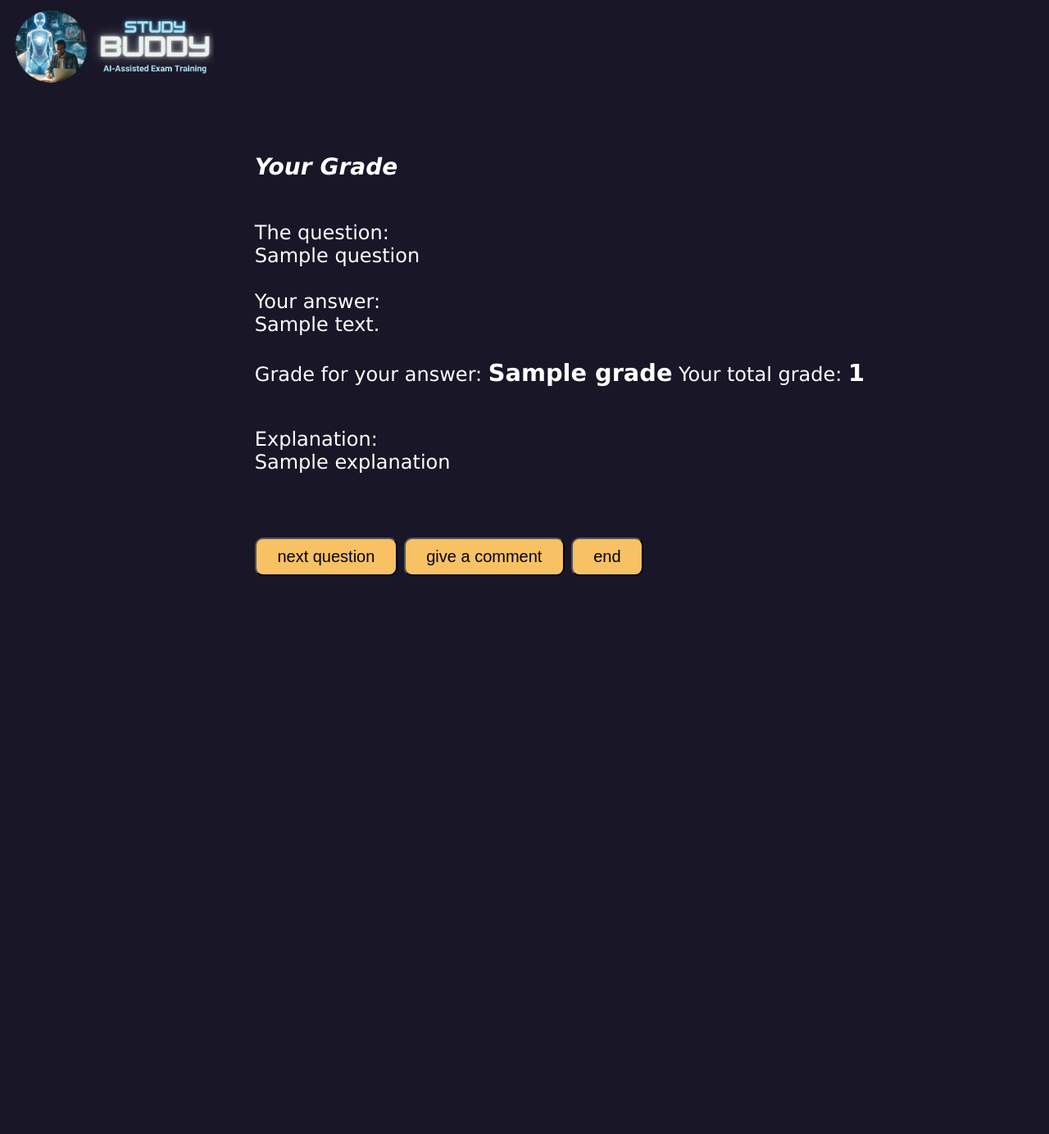
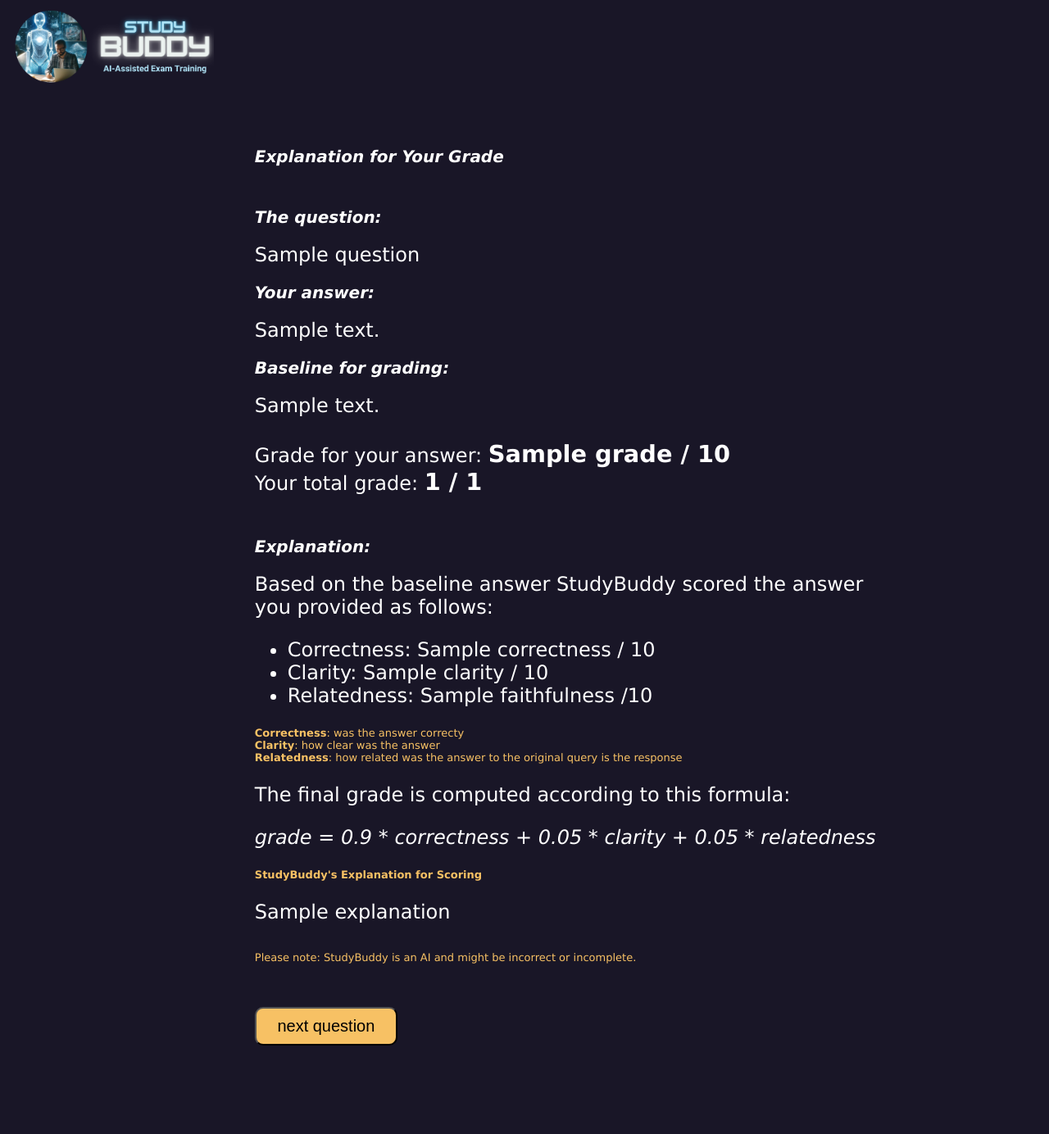
Before and after one commit to ud13/StudyBuddy, a Flask app: template templates/explain.html in a window 1280 px wide. Shown: the whole page at 82% size. Before the commit the page ends 703 px from the top, so only its background shows below. Run offline with Flask 3, Linux system fonts and the light colour scheme; the template is opened without the code that fills it: most values are stand-ins (such as "Sample title", 1, 10 or a date in 2020).

```diff
--- a/app.py
+++ b/app.py
@@ -47,9 +47,11 @@ def prepare_index():
         session['question'] = question
         session['model_answer'] = model_answer
         session['filepath'] = filepath
-
+        print("")
         print(f'*** question={question}')
+        print("")
         print(f'*** model_answer={model_answer}')
+        print("")
         answer = ''
         session['answer'] = answer
         return render_template('question.html', question=question, answer=answer, topic=topic )
@@ -73,6 +75,11 @@ def chat():
     clarity = json_response['clarity']
     faithfulness = json_response['faithfulness']
     correctness = json_response['correctness']
+
+    session['clarity'] = clarity
+    session['faithfulness'] = faithfulness
+    session['correctness'] = correctness
+    session['explanation'] = json_response['explanation']
 
     grade = 0.9 * correctness + 0.05 * clarity + 0.05 * faithfulness
 
@@ -133,12 +140,22 @@ def decide_next_step():
         grade = session['grade']
         total_grade = session['total_grade']
         explanation = 'my explanation' #tbd generieren
+        model_answer = session['model_answer']
+        clarity = session['clarity']
+        faithfulness = session['faithfulness']
+        correctness = session['correctness']
+        explanation = session['explanation']
         return render_template('explain.html',
                                question=question,
                                answer=answer,
-                               grade=grade,
-                               total_grade=total_grade,
-                               explanation=explanation)
+                               grade=round(grade,2),
+                               total_grade=round(total_grade,2),
+                               explanation=explanation,
+                               model_answer=model_answer,
+                               clarity=round(clarity,2),
+                               faithfulness=round(faithfulness,2),
+                               correctness=round(correctness,2),
+                               )
 
     elif request.form.get('button_action') == 'history':
         # Code to handle the "Delete" actio
--- a/static/styles.css
+++ b/static/styles.css
@@ -11,6 +11,11 @@ h1 h2 h3 {
 h3 {
     font-style: italic;
     font-weight: 800;
+}
+h3 {
+    font-style: italic;
+    font-weight: 800;
+    font-size: smaller;
 }
 .logo {
     width: 100%;
@@ -69,3 +74,7 @@ input[type="file"]::file-selector-button
     border-radius: 10px;   /* Add rounded corners */
     resize: both;         /* Allow resizing (optional) */
   }
+.topic {
+    color: #F7C164;
+    font-size: small
+}
--- a/studybuddy_utils/reasoning.py
+++ b/studybuddy_utils/reasoning.py
@@ -39,7 +39,6 @@ class SBChains:
         )
 
         response = retrieval_augmented_qa_chain.invoke({"question" : question})
-        print(f'***** response={response["response"].content}')
         return response['response'].content
 
     def evaluate_answer(self, question, ideal_answer, answer):
--- a/templates/explain.html
+++ b/templates/explain.html
@@ -11,24 +11,48 @@
          <img src='static/sb_icon.png' class=logo>
     </div>
     <div class=content>
-        <h3>Your Grade</h3>
+        <h3>Explanation for Your Grade</h3>
         <div class=question>
-            The question:<br>
-            {{ question }} <br><br>
-            Your answer:  <br>
-            {{ answer }} <br><br>
-            Grade for your answer: <b><big>{{ grade }}</big></b>
-            Your total grade: <b><big>{{ total_grade}}</big></b>  <br>
+            <h3>The question:</h3>
+            {{ question }}
+            <h3>Your answer:  </h3>
+            {{ answer }}
+            <h3>Baseline for grading: </h3>
+            {{ model_answer }} <br><br>
+            Grade for your answer: <b><big>{{ grade }} / 10 </big></b><br>
+            Your total grade: <b><big>{{ total_grade}} / {{ total_grade }}</big></b>  <br>
         </div>
         <div class=explanation>
-            Explanation:<br>
-            {{ explanation }} <br><br>
+            <h3>Explanation:</h3>
+            Based on the baseline answer StudyBuddy scored the answer you provided as follows:
+            <p>
+                <ul>
+                <li>Correctness: {{ correctness }} / 10   </li>
+                <li>Clarity: {{ clarity }} / 10 </li>
+                <li>Relatedness: {{ faithfulness }} /10 </li>
+                </ul>
+                <p class=topic>
+                <b>Correctness</b>: was the answer correcty<br>
+                <b>Clarity</b>: how clear was the answer<br>
+                <b>Relatedness</b>: how related was the answer to the original query is the response
+            </p>
+            <p>
+            The final grade is computed according to this formula:
+            </p>
+            <p>
+            <i>grade = 0.9 * correctness + 0.05 * clarity + 0.05 * relatedness</i>
+            </p>
+            <h4 class='topic'>StudyBuddy's Explanation for Scoring </h4>
+            <p>
+                {{ explanation }}
+            </p>
+            <span class=topic>Please note: StudyBuddy is an AI and might be incorrect or incomplete.</span>
         </div>
         <div class=answer>
             <form method="post" action="/next">
                 <button type="submit" name="button_action" class=button value="next">next question</button>
-                <button type="submit" name="button_action" class=button value="comment">give a comment</button>
-                <button type="submit" name="button_action" class=button value="end">end</button>
+                <!-- button type="submit" name="button_action" class=button value="comment">give a comment</button -->
+                <!-- button type="submit" name="button_action" class=button value="end">end</button -->
             </form>
         </div>
     <div>
--- a/templates/question.html
+++ b/templates/question.html
@@ -10,8 +10,10 @@
          <img src='static/sb_icon.png' class=logo>
     </div>
     <div class=content>
+        <h4 class="topic">Topic of the question</h4>
+        <span class="topic"> {{ topic }} </span>
         <h3>Answer this Question</h3>
-        Topic is: {{ topic }}
+
         <div class=question>
             {{ question }}
         </div>
```
Also changed, not shown: studybuddy_utils/prompts.py (+10 -10 lines), 1 other file.
